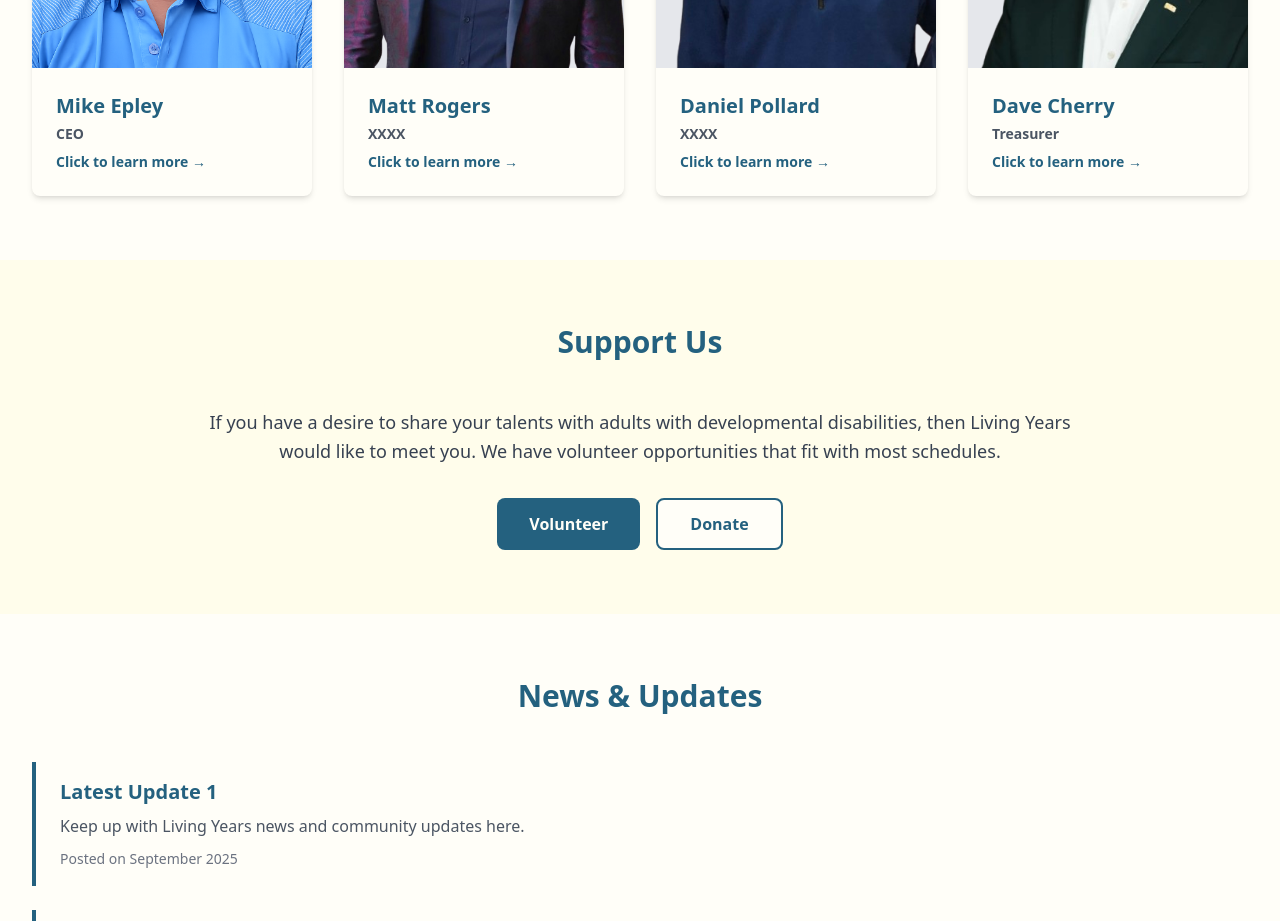
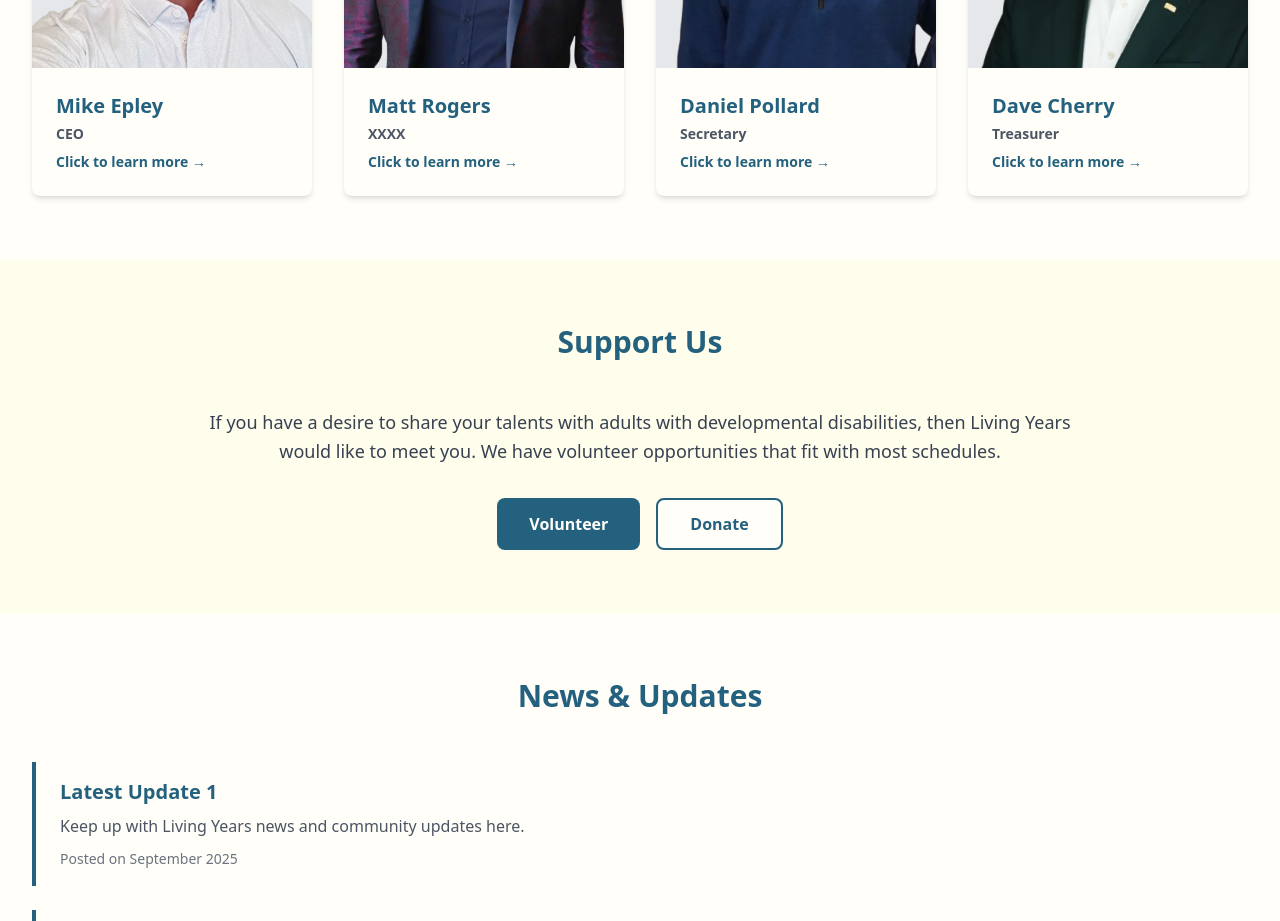
Before and after one commit to auzzie13/living-years-website, a React (Create React App) app: page / in a window 1280 px wide. Shown: the part 2140-3061 px from the top of the page. Built offline with nearby package versions, Linux system fonts and the light colour scheme.

Commit message:
update Pollard bio, Epley pic

```diff
--- a/src/components/sections/AboutSection.jsx
+++ b/src/components/sections/AboutSection.jsx
@@ -22,9 +22,9 @@ const AboutSection = () => {
     },
     {
       name: "Daniel Pollard",
-      title: "XXXX",
+      title: "Secretary",
       image: "/images/Daniel_Pollard-2.png",
-      bio: "Daniel Pollard. Born and raised in Columbia, Tn. I currently reside in Spring Hill with my wife Jeanne Pollard who is a middle school teacher in Williamson county. We have five children; Daniel – 27, Katie – 25, Hannah – 24, Alex – 21 and Charlotte – 16. Katie is our special needs daughter that was born with a rare genetic disorder, diploid triploid mosaicism. I am one of the 4 co-owners of Jones and Lang Sporting Goods in Columbia, Tn. My favorite hobby during spare time would be golfing. "
+      bio: "Daniel Pollard. Born and raised in Columbia, Tn. He currently resides in Spring Hill with his wife Jeanne Pollard who is a middle school teacher in Williamson county. They have five children; Daniel – 27, Katie – 25, Hannah – 24, Alex – 21 and Charlotte – 16. Katie is their special needs daughter that was born with a rare genetic disorder, diploid triploid mosaicism. He is one of the 4 co-owners of Jones and Lang Sporting Goods in Columbia, Tn. His favorite hobby during spare time is golfing."
     },
     {
       name: "Dave Cherry",
```
Also changed, not shown: public/images/Mike_Epley.png.
